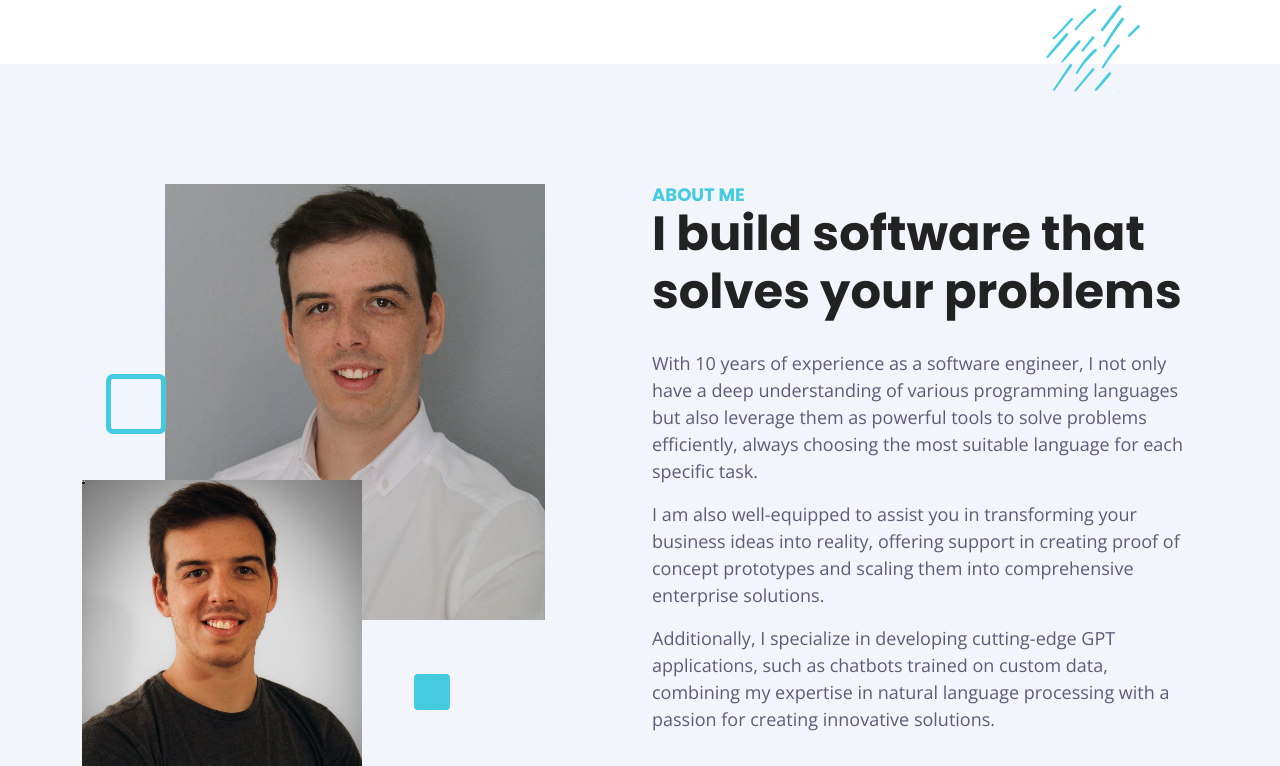
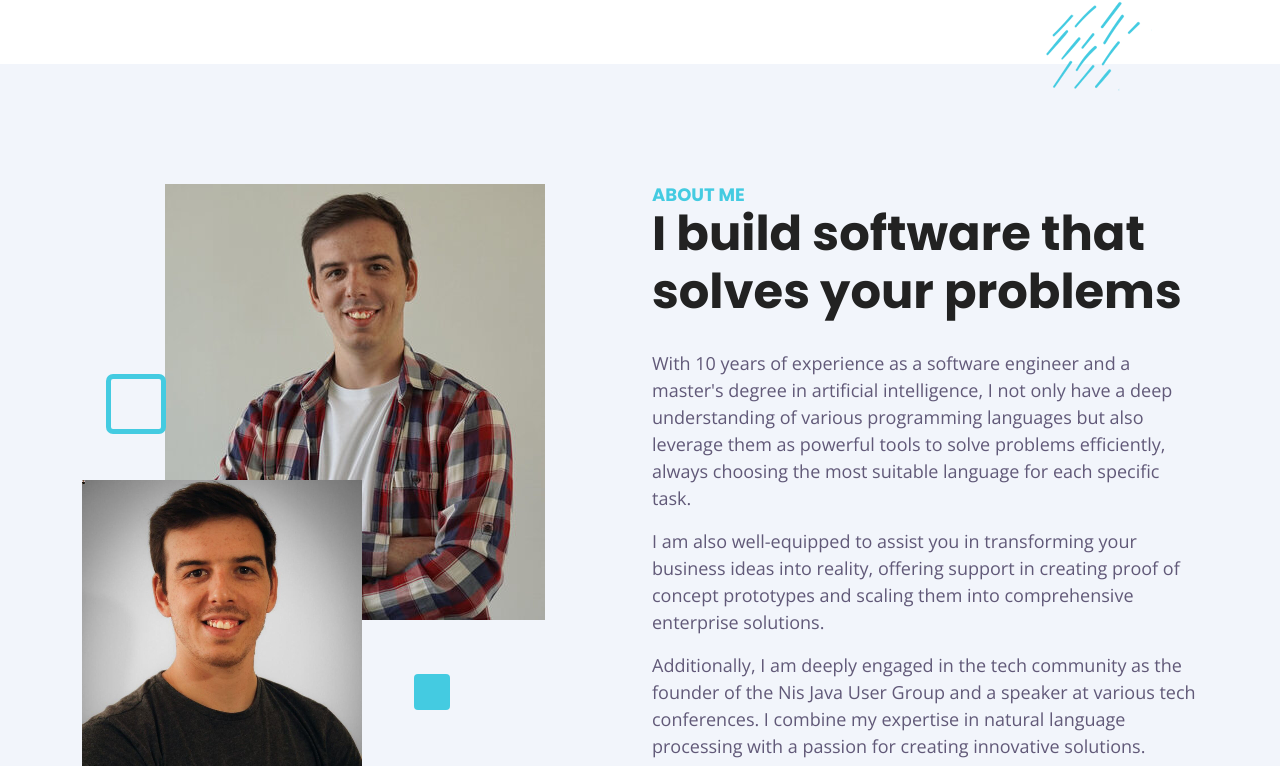
Before and after one commit to dsl94/devbynemanja, a plain HTML site: page index.html in a window 1280 px wide. Shown: the part 1573-2339 px from the top of the page. Drawn offline with nearby package versions, Linux system fonts and the light colour scheme.

Commit message:
Small fixes

```diff
--- a/index.html
+++ b/index.html
@@ -89,7 +89,7 @@
 						<h1 class="hero-head"><small>Hello There, I'm</small>Nemanja <strong>Petrovic</strong></h1>
 						<p>
 							A <strong>Software Engineer</strong> who can develop
-							<span class="typer" id="main" data-words="GPT applications, Enterprise software, , Full stack applications, MVP solutions, Proof of concept for your business" data-delay="100" data-deleteDelay="1000"></span>
+							<span class="typer" id="main" data-words="Enterprise software, AI applications, Full stack applications, MVP solutions, Proof of concept for your business" data-delay="100" data-deleteDelay="1000"></span>
 							<span class="cursor" data-owner="main"></span>
 						</p>
 						<div class="link-group">
@@ -169,24 +169,24 @@
 			<div class="row">
 				<div class="col-xl-6 image-block" data-aos="fade-right" data-aos-delay="200" data-aos-duration="2000">
 					<div class="img-wrapper about-img-wrap" data-tilt data-tilt-max="10">
-						<img class="about-img-1 img-fluid" src="image/about-image-1.jpg" alt="about image">
+						<img class="about-img-1 img-fluid" src="image/about-image-1.jpeg" alt="about image">
 						<img class="about-img-2 img-fluid" src="image/about-image-2.jpg" alt="about image 2">
 					</div>
 				</div>
 				<div class="col-xl-6 content-block" data-aos="fade-right" data-aos-delay="400" data-aos-duration="2000">
 					<h2><span>About Me</span>I build software that solves your problems</h2>
 					<p>
-						With 10 years of experience as a software engineer, I not only have a deep understanding of various programming languages
-						but also leverage them as powerful tools to solve problems efficiently, always choosing the most suitable language for each specific task.
+						With 10 years of experience as a software engineer and a master's degree in artificial intelligence,
+						I not only have a deep understanding of various programming languages but also leverage them as powerful
+						tools to solve problems efficiently, always choosing the most suitable language for each specific task.
 					</p>
 					<p>
 						I am also well-equipped to assist you in transforming your business ideas into reality, offering support in creating proof of concept
 						prototypes and scaling them into comprehensive enterprise solutions.
 					</p>
 					<p>
-						Additionally, I specialize in developing cutting-edge GPT applications,
-						such as chatbots trained on custom data, combining my expertise in natural
-						language processing with a passion for creating innovative solutions.
+						Additionally, I am deeply engaged in the tech community as the founder of the Nis Java User Group and a speaker at various tech conferences.
+						I combine my expertise in natural language processing with a passion for creating innovative solutions.
 					</p>
 					<div class="personal-details row">
 						<div class="col-md-6">
@@ -654,11 +654,11 @@
 				<div class="col-xl-4 col-lg-6" data-aos="fade-up" data-aos-delay="400">
 					<div class="content-wrapper service-tilt" data-tilt data-tilt-max="15">
 						<div class="icon-box"><i class="fa fa-comments"></i></div>
-						<h3>GPT Applications</h3>
+						<h3>AI Solutions</h3>
 						<p>
-							Creating innovative solutions that harness the power of GPT technology,
-							empowering businesses to leverage advanced natural language processing capabilities
-							and revolutionize their digital interactions.
+							Creating innovative AI solutions utilizing Large Language Models (LLMs),
+							empowering businesses to harness advanced natural language processing capabilities and
+							revolutionize their digital interactions.
 						</p>
 						<br>
 					</div>
```
Also changed, not shown: image/about-image-1.jpeg (added), image/about-image-1.jpg (deleted).
